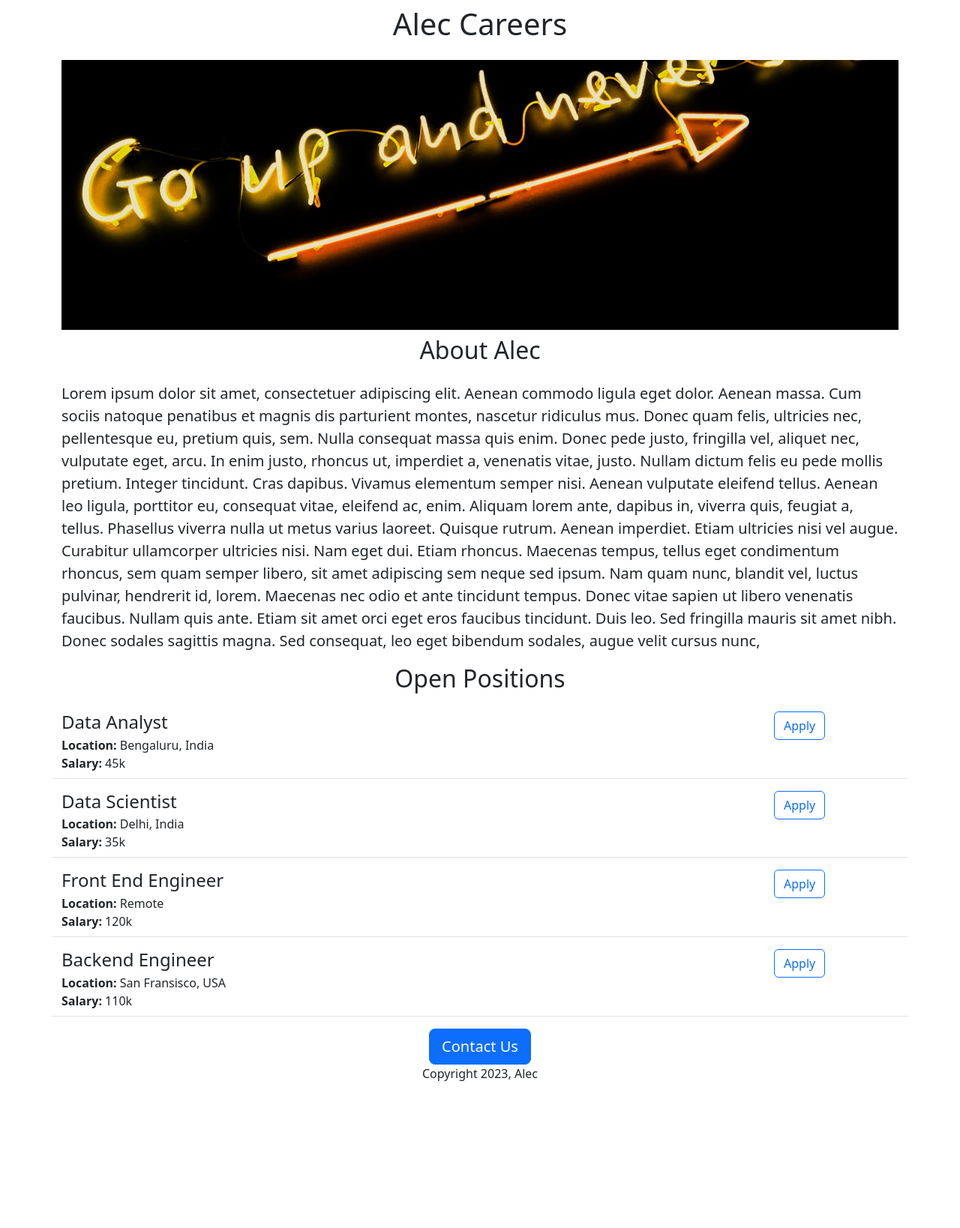
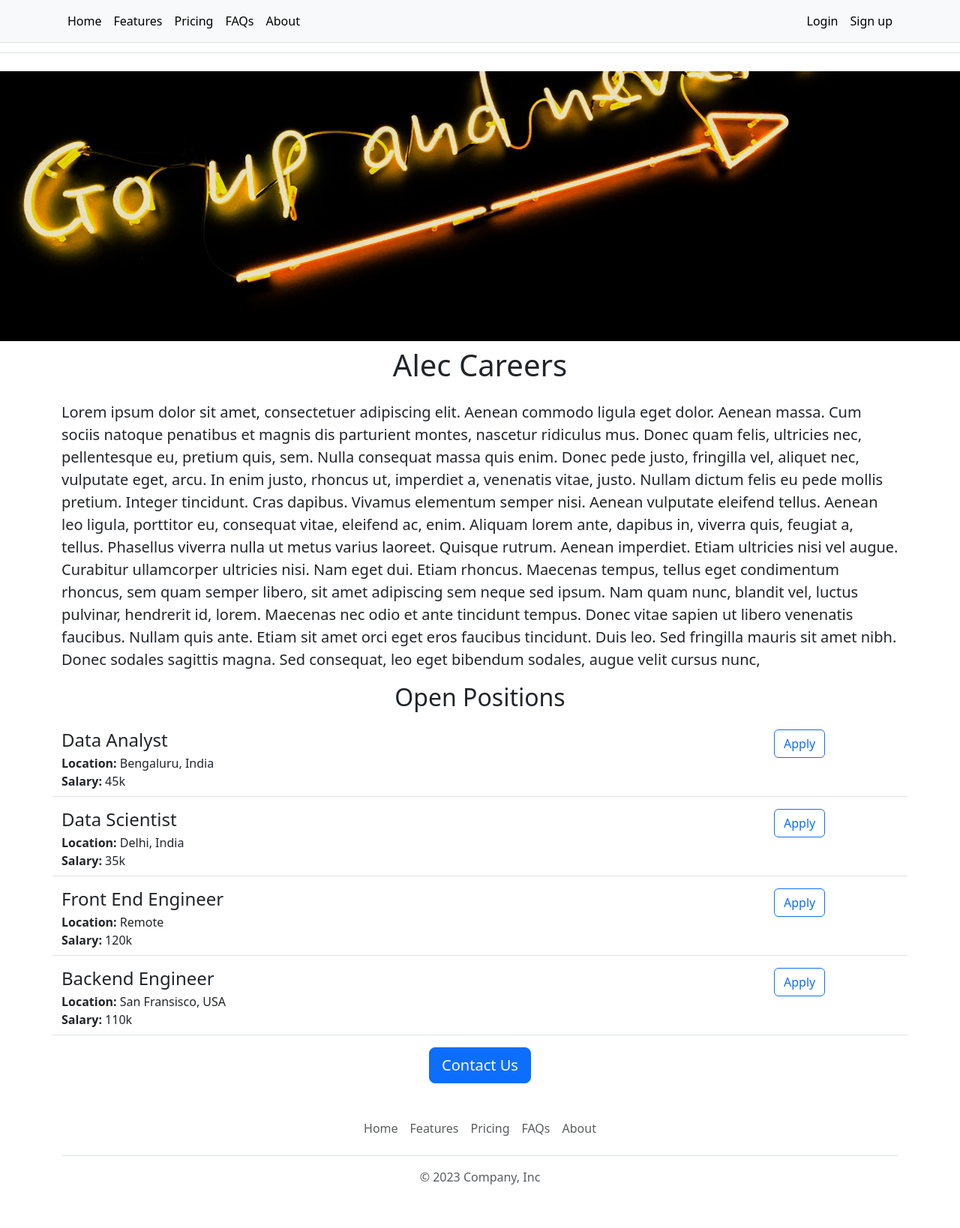
Before and after one commit to AlecGabriel/alecs-careers-website, a Flask app: page / in a window 1280 px wide. Shown: the whole page at 75% size. Before the commit the page ends 1442 px from the top, so only its background shows below. Run offline with Flask 3, Linux system fonts and the light colour scheme.

Commit message:
added nav, header and footer.

```diff
--- /dev/null
+++ b/templates/footer.html
@@ -0,0 +1,12 @@
+<div class="container">
+  <footer class="py-3 my-4">
+    <ul class="nav justify-content-center border-bottom pb-3 mb-3">
+      <li class="nav-item"><a href="#" class="nav-link px-2 text-body-secondary">Home</a></li>
+      <li class="nav-item"><a href="#" class="nav-link px-2 text-body-secondary">Features</a></li>
+      <li class="nav-item"><a href="#" class="nav-link px-2 text-body-secondary">Pricing</a></li>
+      <li class="nav-item"><a href="#" class="nav-link px-2 text-body-secondary">FAQs</a></li>
+      <li class="nav-item"><a href="#" class="nav-link px-2 text-body-secondary">About</a></li>
+    </ul>
+    <p class="text-center text-body-secondary">&copy; 2023 Company, Inc</p>
+  </footer>
+</div>
--- a/templates/home.html
+++ b/templates/home.html
@@ -15,10 +15,10 @@
     </style>
   </head>
   <body>
+    {% include 'nav.html' %}
+    <img class='img-fluid' id='banner' src=static/header.jpeg height='320'>
     <div class='container'>
       <h1 class='text-center mt-2 mb-4'>{{company_name}} Careers</h1>
-      <img class='img-fluid' id='banner' src=static/header.jpeg height='320'>
-      <h2 class='text-center mt-2 mb-4'>About Alec</h2>
       <p class='lead'>
         Lorem ipsum dolor sit amet, consectetuer adipiscing elit. Aenean commodo ligula eget dolor. Aenean massa. Cum sociis natoque penatibus et magnis dis parturient montes, nascetur ridiculus mus. Donec quam felis, ultricies nec, pellentesque eu, pretium quis, sem. Nulla consequat massa quis enim. Donec pede justo, fringilla vel, aliquet nec, vulputate eget, arcu. In enim justo, rhoncus ut, imperdiet a, venenatis vitae, justo. Nullam dictum felis eu pede mollis pretium. Integer tincidunt. Cras dapibus. Vivamus elementum semper nisi. Aenean vulputate eleifend tellus. Aenean leo ligula, porttitor eu, consequat vitae, eleifend ac, enim. Aliquam lorem ante, dapibus in, viverra quis, feugiat a, tellus. Phasellus viverra nulla ut metus varius laoreet. Quisque rutrum. Aenean imperdiet. Etiam ultricies nisi vel augue. Curabitur ullamcorper ultricies nisi. Nam eget dui. Etiam rhoncus. Maecenas tempus, tellus eget condimentum rhoncus, sem quam semper libero, sit amet adipiscing sem neque sed ipsum. Nam quam nunc, blandit vel, luctus pulvinar, hendrerit id, lorem. Maecenas nec odio et ante tincidunt tempus. Donec vitae sapien ut libero venenatis faucibus. Nullam quis ante. Etiam sit amet orci eget eros faucibus tincidunt. Duis leo. Sed fringilla mauris sit amet nibh. Donec sodales sagittis magna. Sed consequat, leo eget bibendum sodales, augue velit cursus nunc,
       </p>
@@ -30,8 +30,8 @@
       </div>
       <div class='text-center'>
       <button class='btn btn-primary btn-lg'>Contact Us</button>
-        <p class='mt 3'>Copyright 2023, Alec</p>
       </div>
     </div>
+    {% include 'footer.html' %}
   </body>
 </html>
--- /dev/null
+++ b/templates/nav.html
@@ -0,0 +1,28 @@
+<nav class="py-2 bg-body-tertiary border-bottom fixed-top bg-white">
+  <div class="container d-flex flex-wrap">
+    <ul class="nav me-auto">
+      <li class="nav-item"><a href="#" class="nav-link link-body-emphasis px-2 active" aria-current="page">Home</a></li>
+      <li class="nav-item"><a href="#" class="nav-link link-body-emphasis px-2">Features</a></li>
+      <li class="nav-item"><a href="#" class="nav-link link-body-emphasis px-2">Pricing</a></li>
+      <li class="nav-item"><a href="#" class="nav-link link-body-emphasis px-2">FAQs</a></li>
+      <li class="nav-item"><a href="#" class="nav-link link-body-emphasis px-2">About</a></li>
+    </ul>
+    <ul class="nav">
+      <li class="nav-item"><a href="#" class="nav-link link-body-emphasis px-2">Login</a></li>
+      <li class="nav-item"><a href="#" class="nav-link link-body-emphasis px-2">Sign up</a></li>
+    </ul>
+  </div>
+</nav>
+<header class="py-3 mb-4 border-bottom">
+  <div class="container d-flex flex-wrap justify-content-center">
+    <a href="/" class="d-flex align-items-center mb-3 mb-lg-0 me-lg-auto link-body-emphasis text-decoration-none">
+      <svg class="bi me-2" width="40" height="32"><use xlink:href="#bootstrap"/></svg>
+      <span class="fs-4">Double header</span>
+    </a>
+    <form class="col-12 col-lg-auto mb-3 mb-lg-0" role="search">
+      <input type="search" class="form-control" placeholder="Search..." aria-label="Search">
+    </form>
+  </div>
+</header>
+
+<div class="b-example-divider"></div>
```
